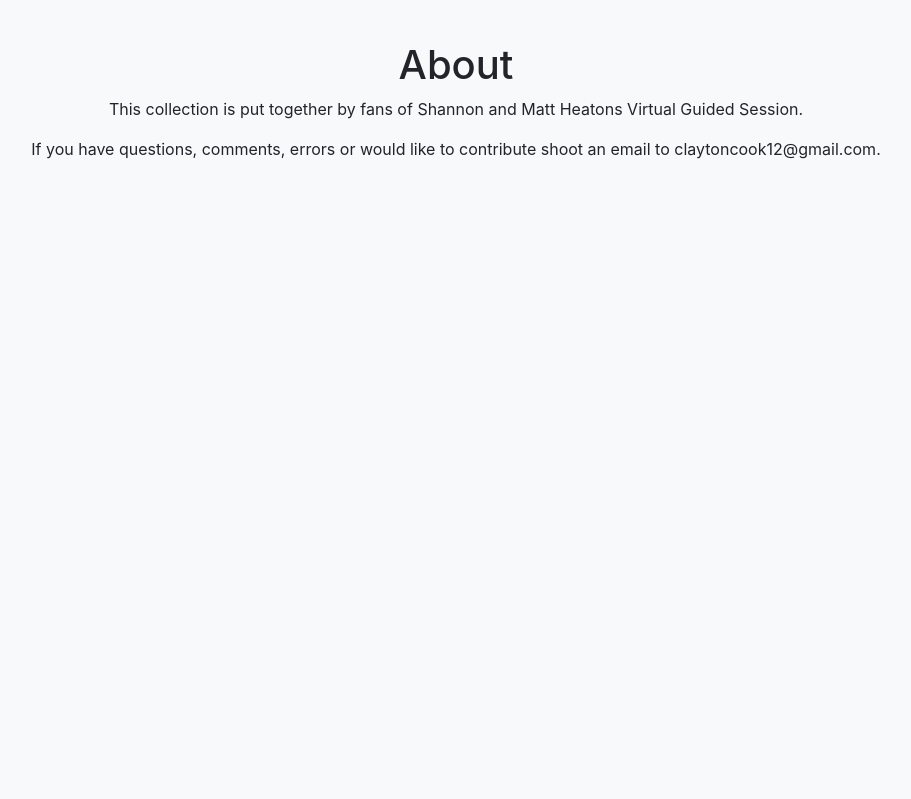
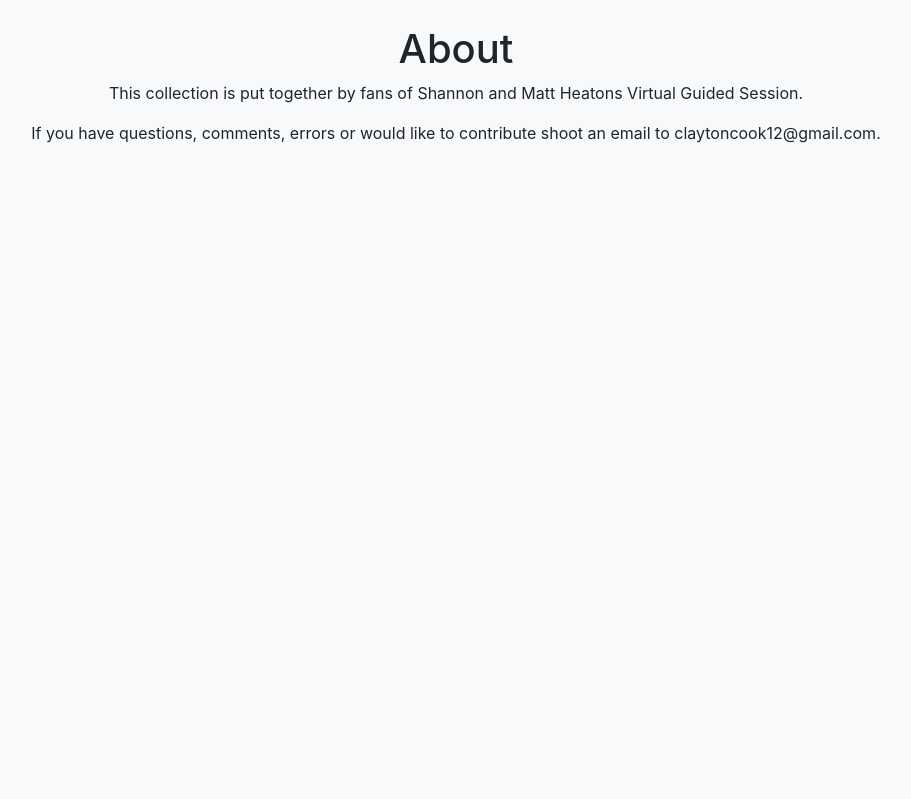
Before and after one commit to claytoncook12/VGSDBWebsite, a Django app: page /about/ in a window 1280 px wide. Shown: the part 56-855 px from the top of the page, without its empty margins (184-1095 px from the left). Run offline with Django 3.2, Linux system fonts and the light colour scheme; some libraries are stand-ins or nearby versions.

Commit message:
remove reduction in screen size from main container

```diff
--- a/DjangoApp/session/templates/session/base.html
+++ b/DjangoApp/session/templates/session/base.html
@@ -42,7 +42,7 @@
           </ul>
         </div>
       </nav>
-      <div class="container w-75 p-3" id="page-container">
+      <div class="container" id="page-container">
         <div id="content-wrap">
 
       {% block content %}{% endblock %}
```
